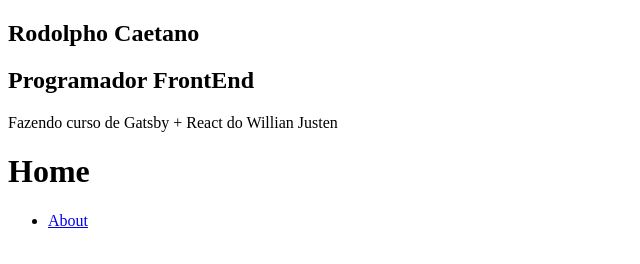
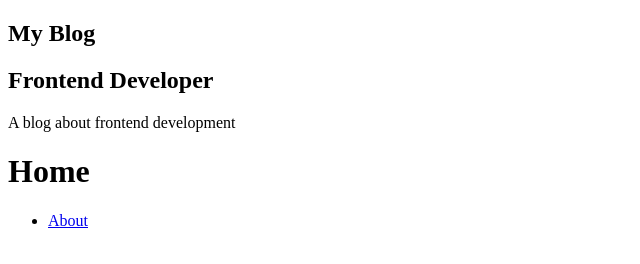
Before and after one commit to Rod94/Gatsby-React, a Gatsby site: page / in a window 1280 px wide. Shown: the whole page, without its empty margins (0-640 px from the left). Built offline with nearby package versions, Linux system fonts and the light colour scheme; Gatsby itself is replaced by a stand-in of ours.

Commit message:
Adicionando static query do graphql e o usando junto com o render

```diff
--- a/gatsby-config.js
+++ b/gatsby-config.js
@@ -1,6 +1,7 @@
 module.exports = {
   siteMetadata: {
     title: `My Blog`,
+    position: `Frontend Developer`,
     description: `A blog about frontend development`,
     author: `@rodolphocaetano`,
   },
--- a/src/components/Profile/index.js
+++ b/src/components/Profile/index.js
@@ -1,11 +1,27 @@
-import React from 'react';
+import React from "react"
+import { StaticQuery, graphql } from "gatsby"
 
 const Profile = () => (
-  <div className="profile-wrapper">
-    <h1>Rodolpho Caetano</h1>
-    <h2>Programador FrontEnd</h2>
-    <p>Fazendo curso de Gatsby + React do Willian Justen</p>
-  </div>
+  <StaticQuery
+    query={graphql`
+      query MySiteMetadata {
+        site {
+          siteMetadata {
+            title
+            position
+            description
+          }
+        }
+      }
+    `}
+    render={({site: { siteMetadata : { title, position, description }}}) => (
+      <div className="profile-wrapper">
+        <h1>{title}</h1>
+        <h2>{position}</h2>
+        <p>{description}</p>
+      </div>
+    )}
+  />
 )
 
-export default Profile;
+export default Profile
```
